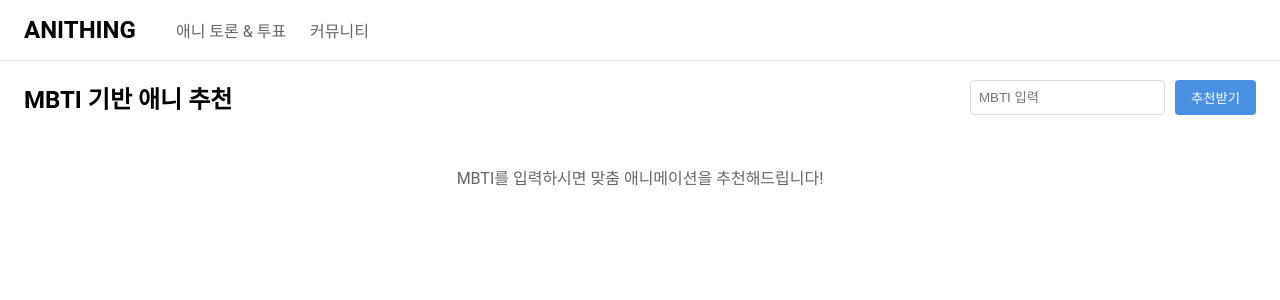
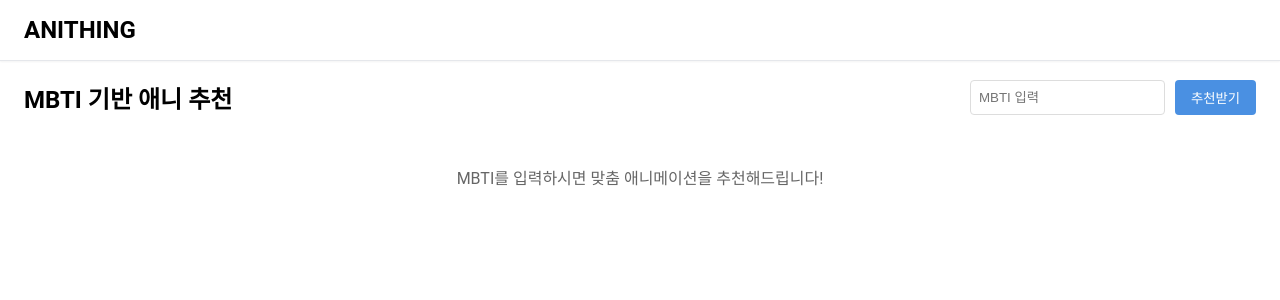
Before and after one commit to kimywann/ani-thing, a React (Vite) app: page / in a window 1280 px wide. Shown: the top 300 px of the page. Built offline with nearby package versions, Linux system fonts and the light colour scheme.

Commit message:
refactor: 헤더 Nav 삭제

```diff
--- a/src/components/common/Header.tsx
+++ b/src/components/common/Header.tsx
@@ -37,31 +37,6 @@ const Logo = styled.div`
   }
 `;
 
-const Nav = styled.nav`
-  display: flex;
-  gap: 24px;
-  align-items: center;
-
-  @media (max-width: 768px) {
-    gap: 16px;
-  }
-`;
-
-const NavItem = styled(Link)`
-  color: #666;
-  text-decoration: none;
-  font-size: 16px;
-  transition: color 0.2s;
-
-  &:hover {
-    color: #4a90e2;
-  }
-
-  @media (max-width: 768px) {
-    font-size: 14px;
-  }
-`;
-
 const Header = () => {
   return (
     <HeaderContainer>
@@ -69,10 +44,6 @@ const Header = () => {
         <Logo>
           <Link to="/">ANITHING</Link>
         </Logo>
-        <Nav>
-          <NavItem to="/discussion">애니 토론 & 투표</NavItem>
-          <NavItem to="/community">커뮤니티</NavItem>
-        </Nav>
       </HeaderContent>
     </HeaderContainer>
   );
```
